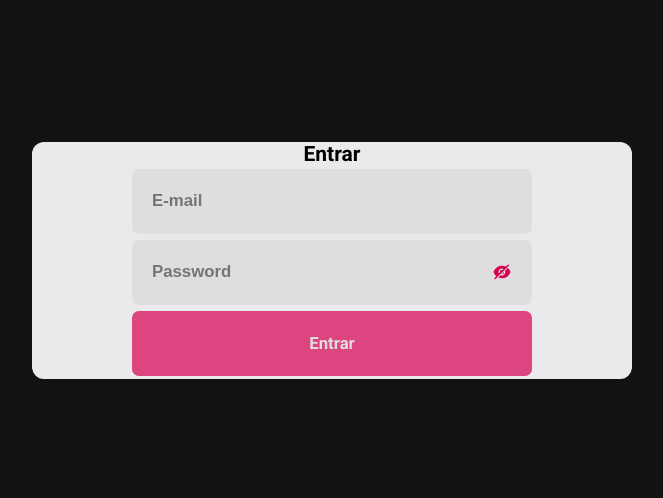
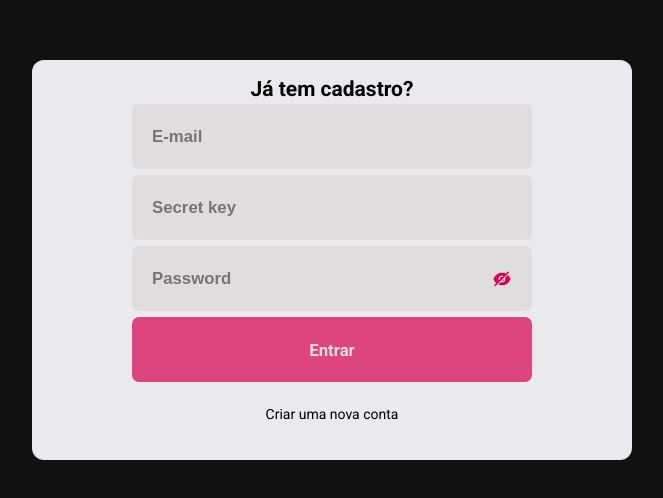
Before and after one commit to Jhon9191/appLanchoneteReact, a React (Create React App) app: page / in a window 1280 px wide. Shown: the part 140-638 px from the top of the page, without its empty margins (308-971 px from the left). Built offline with nearby package versions, Linux system fonts and the light colour scheme.

Commit message:
Creating Button component

```diff
--- a/src/Components/Button/Button.css
+++ b/src/Components/Button/Button.css
@@ -5,7 +5,7 @@
     display: flex;
     justify-content: center;
     align-items: center;
-    background-color: rgba(215, 0, 82, 0.7);;
+    background-color: rgba(215, 0, 82, 0.7);
     width: 360px;
     height: 25px;
     padding: 20px;
@@ -16,9 +16,8 @@
 }
 
 .buttonForm:hover{
-    border-color: #D70052;
-    background-color: #D70052;
-    color: #262626;
+    background-color: #eb0a60;
+    color: rgba(255, 255, 255, 0.7);
 }
 
 .buttonForm spam{
--- a/src/pages/Signin/index.js
+++ b/src/pages/Signin/index.js
@@ -1,6 +1,8 @@
 import { useState, useEffect } from 'react';
+import { Link } from 'react-router-dom';
 
 import './signin.css';
+
 import IputText from '../../Components/InputText';
 import InputTextSecure from '../../Components/InputTextSecure';
 import Button from '../../Components/Button';
@@ -9,6 +11,7 @@ function SignIn() {
 
   const [email, setEmail] = useState('');
   const [password, setPassword] = useState('');
+  const [secretKey, setSecretKey] = useState('');
   const [secure,setSecure] = useState(true);
 
   const retorna = () => {
@@ -22,10 +25,12 @@ function SignIn() {
   return (
     <div className="container-center">
       <div className="login">
-      <h2>Entrar</h2>
+      <h2>Já tem cadastro?</h2>
       <IputText placeholder="E-mail" funcao={(e) => setEmail(e.target.value)}/>
+      <IputText placeholder="Secret key" funcao={(e) => setSecretKey(e.target.value)}/>
       <InputTextSecure placeholder="Password" onChange={(e) => setPassword(e.target.value)} hasIcon={true} funcao={retorna} secure={secure}/>
       <Button name="Entrar"/>
+      <Link to="/register">Criar uma nova conta</Link>
       </div>
     </div>
   );
--- a/src/pages/Signin/signin.css
+++ b/src/pages/Signin/signin.css
@@ -1,4 +1,3 @@
-
 .container-center{
   height: 100%;
   display: flex;
@@ -9,12 +8,17 @@
 
 .login{
   background: #EAEAEC;
+  height:400px;
   width: 600px;
   display: flex;
   align-items: center;
   justify-content: center;
   flex-direction: column;
   border-radius: 12px;
+}
+
+.login a{
+  color:rgb(248, 0, 0);
 }
 
 .login-area{
```
